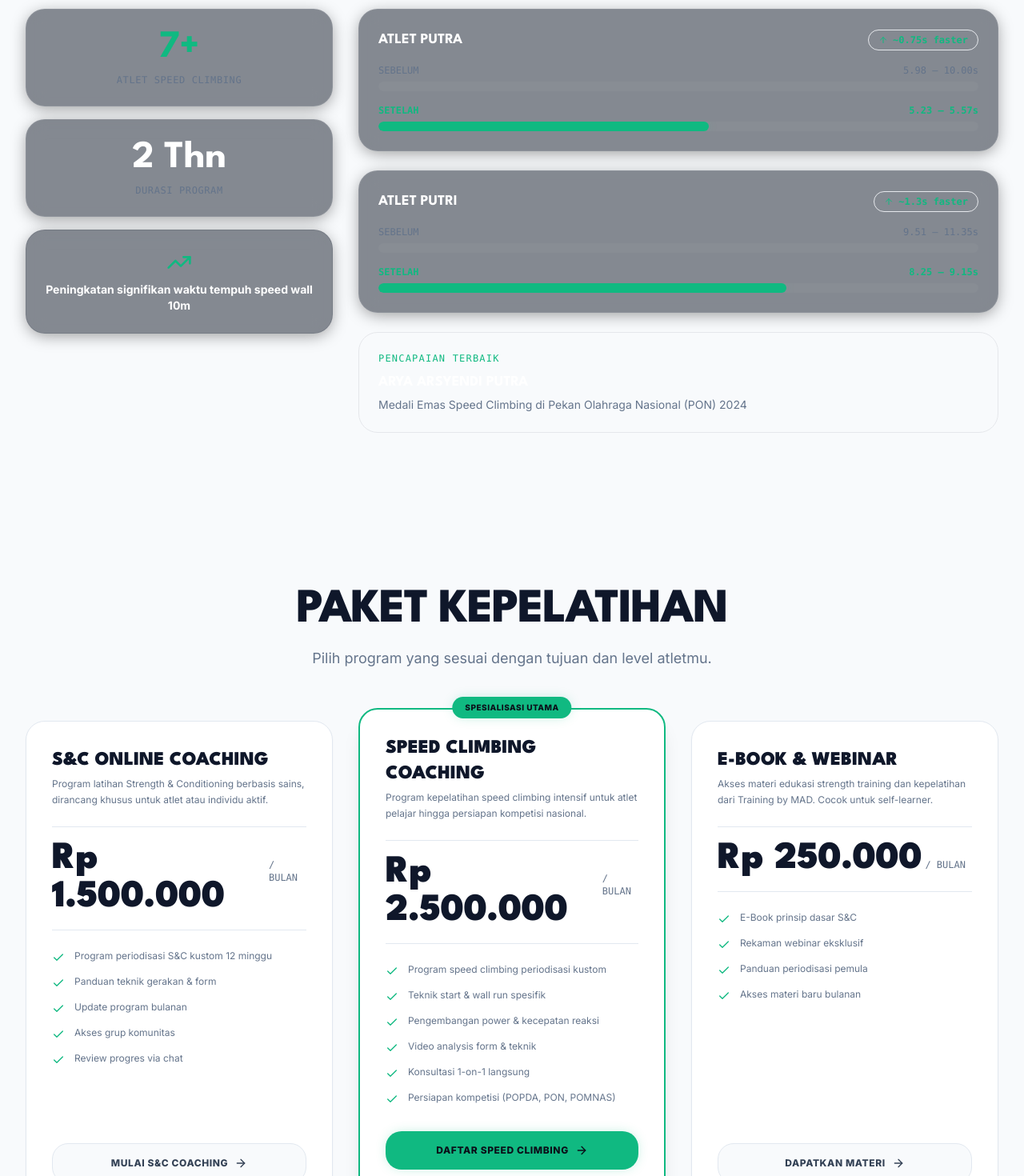
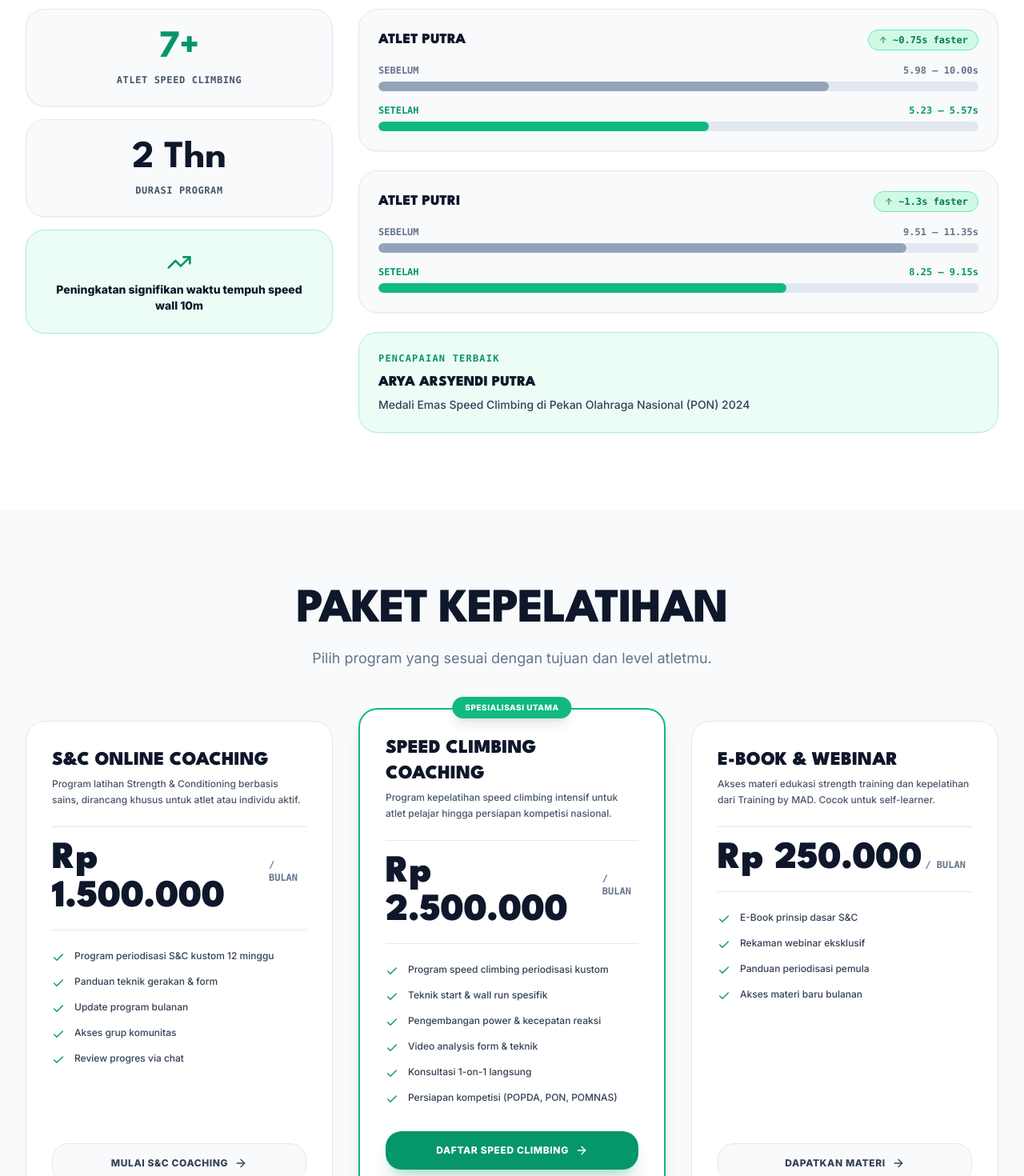
Before and after one commit to ardiansyah-23/MADRock, a Next.js app: page / in a window 1280 px wide. Shown: the part 5920-7390 px from the top of the page at 80% size. Built offline with nearby package versions, Linux system fonts and the light colour scheme.

Commit message:
fix: increase contrast for remaining components (stats, pricing, footer)

```diff
--- a/src/features/home/AthletesAchievements.tsx
+++ b/src/features/home/AthletesAchievements.tsx
@@ -31,7 +31,7 @@ export function AthletesAchievements() {
   ];
 
   return (
-    <section className="py-24 bg-mad-surface/30 relative overflow-hidden">
+    <section className="py-24 bg-white relative overflow-hidden">
       <div className="max-w-7xl mx-auto px-4 sm:px-6 lg:px-8">
         <SectionHeader
           title={lang === "id" ? "HASIL PENGEMBANGAN ATLET" : "ATHLETE DEVELOPMENT RESULTS"}
@@ -46,25 +46,25 @@ export function AthletesAchievements() {
           {/* Key metrics */}
           <ScrollReveal>
             <div className="space-y-4 lg:col-span-1">
-              <div className="p-6 rounded-3xl glass-card border border-white/10 text-center">
-                <div className="text-5xl font-black font-spartan text-mad-lime">
+              <div className="p-6 rounded-3xl bg-slate-50 border border-slate-200 shadow-sm text-center">
+                <div className="text-5xl font-black font-spartan text-emerald-600">
                   <AnimatedCounter end={7} suffix="+" decimals={0} />
                 </div>
-                <p className="text-mad-gray text-xs font-mono uppercase tracking-wider mt-2">
+                <p className="text-slate-600 font-extrabold text-xs font-mono uppercase tracking-wider mt-2">
                   {lang === "id" ? "Atlet Speed Climbing" : "Speed Climbing Athletes"}
                 </p>
               </div>
-              <div className="p-6 rounded-3xl glass-card border border-white/10 text-center">
-                <div className="text-5xl font-black font-spartan text-white">
+              <div className="p-6 rounded-3xl bg-slate-50 border border-slate-200 shadow-sm text-center">
+                <div className="text-5xl font-black font-spartan text-slate-900">
                   <AnimatedCounter end={2} suffix={lang === "id" ? " Thn" : " Yrs"} decimals={0} />
                 </div>
-                <p className="text-mad-gray text-xs font-mono uppercase tracking-wider mt-2">
+                <p className="text-slate-600 font-extrabold text-xs font-mono uppercase tracking-wider mt-2">
                   {lang === "id" ? "Durasi Program" : "Program Duration"}
                 </p>
               </div>
-              <div className="p-6 rounded-3xl glass-card border border-mad-lime/20 text-center bg-mad-lime/5">
-                <TrendingUp className="w-8 h-8 text-mad-lime mx-auto mb-2" />
-                <p className="text-white font-bold text-sm">
+              <div className="p-6 rounded-3xl bg-emerald-50 border border-emerald-200 shadow-sm text-center">
+                <TrendingUp className="w-8 h-8 text-emerald-600 mx-auto mb-2" />
+                <p className="text-slate-900 font-extrabold text-sm">
                   {lang === "id" ? "Peningkatan signifikan waktu tempuh speed wall 10m" : "Significant improvement in 10m speed wall time"}
                 </p>
               </div>
@@ -75,12 +75,12 @@ export function AthletesAchievements() {
           <div className="lg:col-span-2 space-y-6">
             {athletes.map((athlete, idx) => (
               <ScrollReveal key={idx} delay={0.15 * idx}>
-                <div className="p-6 rounded-3xl glass-card border border-white/10">
+                <div className="p-6 rounded-3xl bg-slate-50 border border-slate-200 shadow-sm">
                   <div className="flex items-center justify-between mb-4">
-                    <h4 className="text-white font-bold font-spartan uppercase text-lg">{athlete.category}</h4>
-                    <div className="flex items-center gap-1.5 px-3 py-1 rounded-full bg-mad-lime/10 border border-mad-lime/30">
-                      <ArrowUp className="w-3 h-3 text-mad-lime" />
-                      <span className="text-mad-lime text-xs font-mono font-bold">{athlete.improvement} faster</span>
+                    <h4 className="text-slate-900 font-black font-spartan uppercase text-lg">{athlete.category}</h4>
+                    <div className="flex items-center gap-1.5 px-3 py-1 rounded-full bg-emerald-100 border border-emerald-300">
+                      <ArrowUp className="w-3 h-3 text-emerald-700" />
+                      <span className="text-emerald-700 text-xs font-mono font-extrabold">{athlete.improvement} faster</span>
                     </div>
                   </div>
 
@@ -88,12 +88,12 @@ export function AthletesAchievements() {
                     {/* Before */}
                     <div>
                       <div className="flex justify-between items-center mb-1.5">
-                        <span className="text-mad-gray text-xs font-mono uppercase">{athlete.before.label}</span>
-                        <span className="text-mad-gray text-xs font-mono font-bold">{athlete.before.range}</span>
+                        <span className="text-slate-500 font-bold text-xs font-mono uppercase">{athlete.before.label}</span>
+                        <span className="text-slate-500 font-extrabold text-xs font-mono">{athlete.before.range}</span>
                       </div>
-                      <div className="h-3 rounded-full bg-white/5 overflow-hidden">
+                      <div className="h-3 rounded-full bg-slate-200 overflow-hidden">
                         <div
-                          className="h-full rounded-full bg-mad-gray/40"
+                          className="h-full rounded-full bg-slate-400"
                           style={{ width: `${athlete.barBefore}%` }}
                         />
                       </div>
@@ -102,12 +102,12 @@ export function AthletesAchievements() {
                     {/* After */}
                     <div>
                       <div className="flex justify-between items-center mb-1.5">
-                        <span className="text-mad-lime text-xs font-mono uppercase font-bold">{athlete.after.label}</span>
-                        <span className="text-mad-lime text-xs font-mono font-bold">{athlete.after.range}</span>
+                        <span className="text-emerald-600 text-xs font-mono uppercase font-extrabold">{athlete.after.label}</span>
+                        <span className="text-emerald-600 text-xs font-mono font-extrabold">{athlete.after.range}</span>
                       </div>
-                      <div className="h-3 rounded-full bg-white/5 overflow-hidden">
+                      <div className="h-3 rounded-full bg-slate-200 overflow-hidden">
                         <div
-                          className="h-full rounded-full bg-mad-lime transition-all duration-1000"
+                          className="h-full rounded-full bg-emerald-500 transition-all duration-1000"
                           style={{ width: `${athlete.barAfter}%` }}
                         />
                       </div>
@@ -119,14 +119,14 @@ export function AthletesAchievements() {
 
             {/* Notable achievement */}
             <ScrollReveal delay={0.3}>
-              <div className="p-6 rounded-3xl border border-mad-lime/30 bg-mad-lime/5">
-                <p className="text-xs font-mono uppercase tracking-widest text-mad-lime mb-2">
+              <div className="p-6 rounded-3xl bg-emerald-50 border border-emerald-200 shadow-sm">
+                <p className="text-xs font-mono uppercase tracking-widest text-emerald-600 font-extrabold mb-2">
                   {lang === "id" ? "PENCAPAIAN TERBAIK" : "TOP ACHIEVEMENT"}
                 </p>
-                <h4 className="text-white font-bold font-spartan uppercase text-lg">
+                <h4 className="text-slate-900 font-black font-spartan uppercase text-lg">
                   Arya Arsyendi Putra
                 </h4>
-                <p className="text-mad-gray text-sm mt-1">
+                <p className="text-slate-700 font-medium text-sm mt-1">
                   {lang === "id"
                     ? "Medali Emas Speed Climbing di Pekan Olahraga Nasional (PON) 2024"
                     : "Gold Medal Speed Climbing at National Sports Week (PON) 2024"}
--- a/src/features/home/PricingSection.tsx
+++ b/src/features/home/PricingSection.tsx
@@ -90,7 +90,7 @@ export function PricingSection() {
                 }`}
               >
                 {plan.badge && (
-                  <div className="absolute -top-4 left-1/2 -translate-x-1/2 px-4 py-1.5 rounded-full bg-mad-lime text-white font-extrabold text-[10px] uppercase tracking-wider shadow-lg whitespace-nowrap">
+                  <div className="absolute -top-4 left-1/2 -translate-x-1/2 px-4 py-1.5 rounded-full bg-emerald-500 text-white font-extrabold text-[10px] uppercase tracking-wider shadow-lg whitespace-nowrap">
                     {plan.badge}
                   </div>
                 )}
@@ -100,7 +100,7 @@ export function PricingSection() {
                     <h3 className="text-2xl font-black font-spartan text-slate-900 uppercase">
                       {plan.name}
                     </h3>
-                    <p className="text-xs text-mad-gray mt-1 leading-relaxed">
+                    <p className="text-xs text-slate-600 font-medium mt-1 leading-relaxed">
                       {plan.description}
                     </p>
                   </div>
@@ -109,15 +109,15 @@ export function PricingSection() {
                     <span className="text-5xl font-black font-spartan text-slate-900">
                       Rp {plan.price.toLocaleString("id-ID")}
                     </span>
-                    <span className="text-xs font-mono text-mad-gray uppercase">
+                    <span className="text-xs font-mono text-slate-500 font-bold uppercase">
                       {lang === "id" ? "/ bulan" : "/ month"}
                     </span>
                   </div>
 
-                  <ul className="space-y-3.5 text-xs text-mad-gray">
+                  <ul className="space-y-3.5 text-xs text-slate-700 font-medium">
                     {plan.features.map((feature, fIdx) => (
                       <li key={fIdx} className="flex items-start gap-3">
-                        <Check className="w-4 h-4 text-mad-lime shrink-0 mt-0.5" />
+                        <Check className="w-4 h-4 text-emerald-600 shrink-0 mt-0.5" />
                         <span>{feature}</span>
                       </li>
                     ))}
@@ -132,8 +132,8 @@ export function PricingSection() {
                       rel="noopener noreferrer"
                       className={`w-full inline-flex items-center justify-center gap-2 py-4 rounded-2xl font-extrabold text-xs uppercase tracking-wider transition-all ${
                         plan.highlighted
-                          ? "bg-mad-lime text-white hover:bg-mad-lime-hover shadow-xl shadow-mad-lime/20"
-                          : "bg-slate-50 text-slate-700 hover:bg-mad-lime hover:text-white border border-slate-200 hover:border-mad-lime"
+                          ? "bg-emerald-600 text-white hover:bg-emerald-700 shadow-xl shadow-emerald-600/20"
+                          : "bg-slate-50 text-slate-700 hover:bg-emerald-600 hover:text-white border border-slate-200 hover:border-emerald-600"
                       }`}
                     >
                       <span>{plan.cta}</span>
@@ -144,8 +144,8 @@ export function PricingSection() {
                       href={plan.href}
                       className={`w-full inline-flex items-center justify-center gap-2 py-4 rounded-2xl font-extrabold text-xs uppercase tracking-wider transition-all ${
                         plan.highlighted
-                          ? "bg-mad-lime text-white hover:bg-mad-lime-hover shadow-xl shadow-mad-lime/20"
-                          : "bg-slate-50 text-slate-700 hover:bg-mad-lime hover:text-white border border-slate-200 hover:border-mad-lime"
+                          ? "bg-emerald-600 text-white hover:bg-emerald-700 shadow-xl shadow-emerald-600/20"
+                          : "bg-slate-50 text-slate-700 hover:bg-emerald-600 hover:text-white border border-slate-200 hover:border-emerald-600"
                       }`}
                     >
                       <span>{plan.cta}</span>
@@ -164,7 +164,7 @@ export function PricingSection() {
               <p className="text-slate-900 font-bold font-spartan uppercase">
                 {lang === "id" ? "Tidak yakin paket mana yang cocok?" : "Not sure which package fits?"}
               </p>
-              <p className="text-mad-gray text-xs mt-1">
+              <p className="text-slate-600 font-medium text-xs mt-1">
                 {lang === "id" ? "Chat langsung untuk konsultasi gratis." : "Chat directly for a free consultation."}
               </p>
             </div>
@@ -172,7 +172,7 @@ export function PricingSection() {
               href="https://wa.me/62XXXXXXXXXX"
               target="_blank"
               rel="noopener noreferrer"
-              className="inline-flex items-center gap-2 px-6 py-3 rounded-2xl bg-mad-lime text-white font-extrabold text-xs uppercase tracking-wider hover:bg-mad-lime-hover transition-all shrink-0"
+              className="inline-flex items-center gap-2 px-6 py-3 rounded-2xl bg-emerald-600 text-white font-extrabold text-xs uppercase tracking-wider hover:bg-emerald-700 transition-all shrink-0"
             >
               <MessageCircle className="w-4 h-4" />
               {lang === "id" ? "Konsultasi Gratis" : "Free Consultation"}
```
Also changed, not shown: src/components/layout/Footer.tsx (+13 -13 lines).
